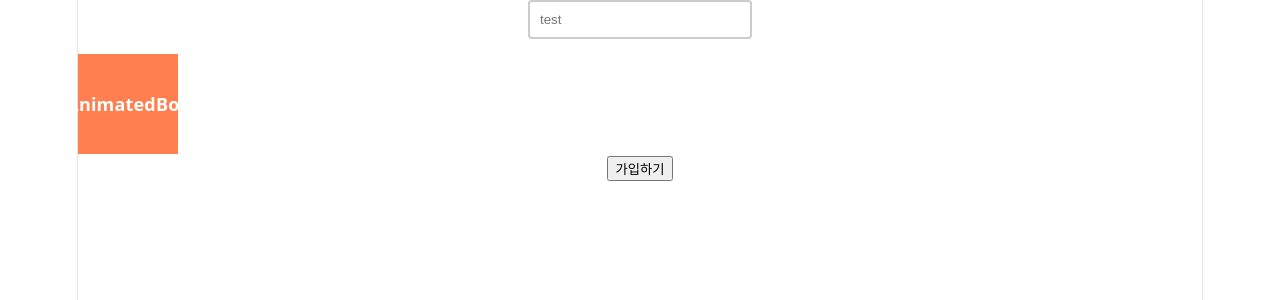
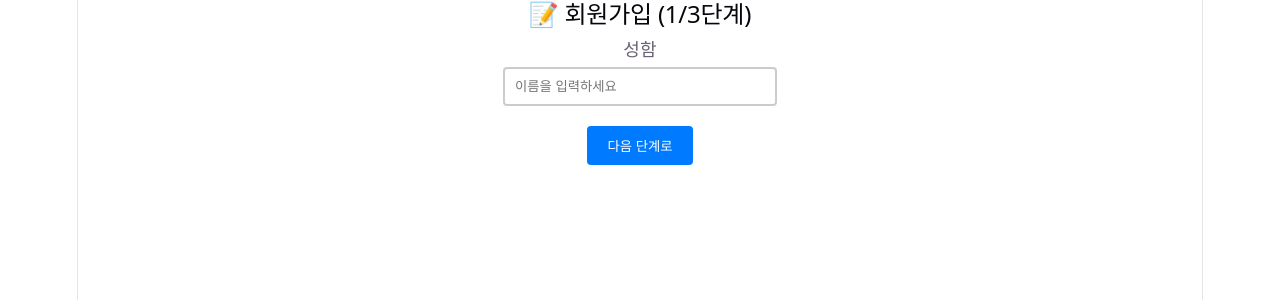
Before and after one commit to yunajoe/react-master-class-part2-inflearn, a React (Vite) app: page / in a window 1280 px wide. Shown: the top 300 px of the page. Built offline with nearby package versions, Linux system fonts and the light colour scheme.

Commit message:
mission: 자율 방범 인풋 앤젠 및 원격 검증 시스템

```diff
--- a/src/App.jsx
+++ b/src/App.jsx
@@ -1,44 +1,8 @@
-import { useRef } from "react";
 import "./App.css";
-import AnimatedBox from "./components/AnimatedBox.jsx";
-import ValidateInput from "./components/ValidateInput.jsx";
+import SignupForm from "./components/SignupForm.jsx";
 
 function App() {
-  const inputControlRef = useRef();
-  const boxRef = useRef();
-  return (
-    <div>
-      <style>
-        {`
-        .shake-animation {
-          animation: shake 0.3s ease-in-out;
-        }
-        @keyframes shake {
-           0%, 100% {transform: translateX(0);}
-           25% { transform: translateX(-10px);}
-           75% { transform: translateX(10px);}
-         }`}
-      </style>
-
-      <ValidateInput ref={inputControlRef} placeholder="test" />
-      <AnimatedBox ref={boxRef} />
-
-      <button
-        onClick={() => {
-          const result = inputControlRef.current.validate();
-          if (!result) {
-            // alert("필수 입력 항목을 적어주세요.");
-            inputControlRef.current.focus();
-            boxRef.current.startShake();
-            return;
-          }
-          alert("가입에 성공하였습니다.");
-        }}
-      >
-        가입하기
-      </button>
-    </div>
-  );
+  return <SignupForm />;
 }
 
 export default App;
--- /dev/null
+++ b/src/components/SignupForm.jsx
@@ -0,0 +1,85 @@
+// 핵심 목표: 자식이 스스로의 상태(에러 여부)를 관리하고, 부모의 명령에 따라 검증 결과를 반환(Return)하는 구조 설계.
+// 상세 시나리오: 여러분은 '회원가입' 페이지를 만들고 있습니다.
+// 이름, 이메일 등 각 입력창은 별도의 자식 컴포넌트로 분리되어 있습니다.
+//  부모 컴포넌트의 "다음 단계" 버튼을 누르면,
+//  자식은 1) 현재 값이 비어있는지 스스로 검사하고
+//  2) 비어있다면 에러 UI를 띄우고 포커스를 주며
+//  3) 검증 성공 여부(true/false)를 부모에게 보고해야 합니다.
+
+import { useImperativeHandle, useRef, useState } from "react";
+
+function ValidateInput({ ref, label, ...rest }) {
+  const [hasError, setHasError] = useState(false);
+  const inputRef = useRef();
+  useImperativeHandle(ref, () => {
+    return {
+      check: () => {
+        const isValid = !!inputRef.current.value;
+        if (!isValid || inputRef.current.value.trim() === "") {
+          inputRef.current.focus();
+          setHasError(!isValid);
+        }
+
+        return isValid;
+      },
+    };
+  }, []);
+  return (
+    <div style={{ marginBottom: "20px" }}>
+      <label style={{ display: "block", marginBottom: "5px" }}>{label}</label>
+      <input
+        {...rest}
+        ref={inputRef}
+        style={{
+          padding: "10px",
+          width: "250px",
+          border: `2px solid ${hasError ? "#ff4d4f" : "#ccc"}`,
+          borderRadius: "4px",
+          outline: "none",
+        }}
+      />
+      {hasError && (
+        <p style={{ color: "#ff4d4f", fontSize: "12px", margin: "5px 0 0" }}>
+          ⚠️ {label} 항목은 필수 입력입니다.
+        </p>
+      )}
+    </div>
+  );
+}
+
+function SignupForm() {
+  const nameRef = useRef();
+
+  const handleNextStep = () => {
+    const isSuccess = nameRef.current.check();
+    if (isSuccess) {
+      alert("✅ 검증 성공! 다음 단계로 이동합니다.");
+      return;
+    }
+  };
+  return (
+    <div>
+      <h2>📝 회원가입 (1/3단계)</h2>
+      <ValidateInput
+        ref={nameRef}
+        label="성함"
+        placeholder="이름을 입력하세요"
+      />
+      <button
+        onClick={handleNextStep}
+        style={{
+          padding: "10px 20px",
+          cursor: "pointer",
+          background: "#007bff",
+          color: "#fff",
+          border: "none",
+          borderRadius: "4px",
+        }}
+      >
+        다음 단계로
+      </button>
+    </div>
+  );
+}
+
+export default SignupForm;
```
Also changed, not shown: src/components/AnimatedBox copy.jsx (deleted, +0 -41 lines), src/components/AnimatedContainer.jsx (added, +39 -0 lines), src/components/CustomValidateInput copy.jsx (added, +97 -0 lines), src/components/CustomValidateInput.jsx (added).
